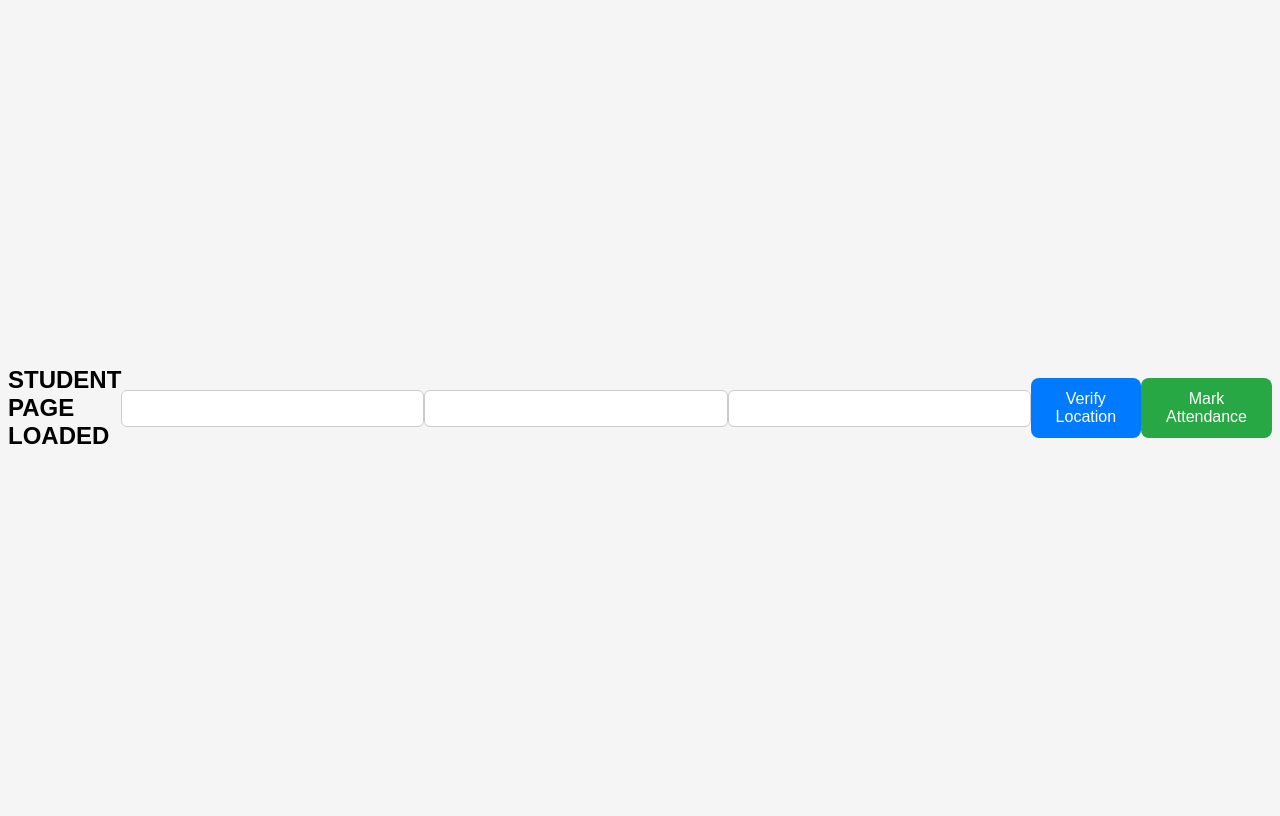
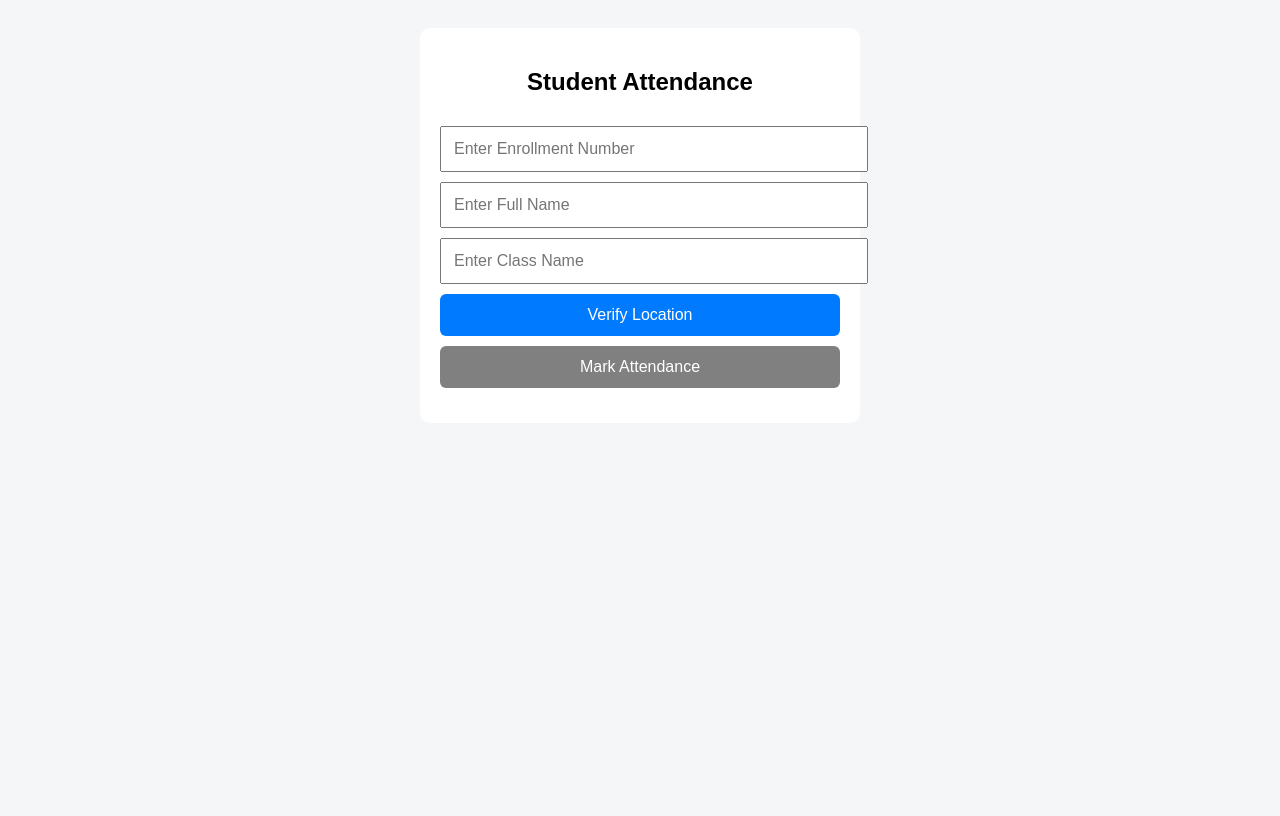
Before and after one commit to bhoidhara/smart-attendance-system, a Flask app: page / in a window 1280 px wide. After the commit the page ends 388 px from the top, so only its background shows below. Run offline with Flask 3, Linux system fonts and the light colour scheme.

Commit message:
update class_qr.png for scanning

```diff
--- a/static/student.js
+++ b/static/student.js
@@ -16,41 +16,21 @@ document.addEventListener("DOMContentLoaded", function () {
             return;
         }
 
-        if (!navigator.geolocation) {
-            message.innerText = "Location not supported";
-            return;
+        message.innerText = "Location will be verified (optional)...";
+
+        // Optional: still get location if available
+        if (navigator.geolocation) {
+            navigator.geolocation.getCurrentPosition(
+                (pos) => {
+                    console.log("Lat:", pos.coords.latitude, "Lng:", pos.coords.longitude);
+                },
+                () => { console.log("Location not provided"); }
+            );
         }
 
-        message.innerText = "Verifying location...";
-
-        navigator.geolocation.getCurrentPosition(
-            (pos) => {
-                fetch("/verify_location", {
-                    method: "POST",
-                    headers: { "Content-Type": "application/json" },
-                    body: JSON.stringify({
-                        enrollment: enrollment.value,
-                        name: name.value,
-                        class_name: className.value,
-                        latitude: pos.coords.latitude,
-                        longitude: pos.coords.longitude
-                    })
-                })
-                .then(res => res.json())
-                .then(data => {
-                    message.innerText = data.message;
-                    if (data.status === "success") {
-                        markBtn.disabled = false;
-                    }
-                })
-                .catch(() => {
-                    message.innerText = "Server error";
-                });
-            },
-            () => {
-                message.innerText = "Location permission denied";
-            }
-        );
+        // Always enable mark button
+        markBtn.disabled = false;
+        message.innerText = "You can now mark attendance";
     };
 
     markBtn.onclick = function () {
@@ -58,7 +38,9 @@ document.addEventListener("DOMContentLoaded", function () {
             method: "POST",
             headers: { "Content-Type": "application/json" },
             body: JSON.stringify({
-                enrollment: enrollment.value
+                enrollment: enrollment.value,
+                name: name.value,
+                class_name: className.value
             })
         })
         .then(res => res.json())
--- a/templates/index.html
+++ b/templates/index.html
@@ -1,22 +1,34 @@
 <!DOCTYPE html>
-<html>
+<html lang="en">
 <head>
+    <meta charset="UTF-8">
     <title>Student Attendance</title>
-    <link rel="stylesheet" href="{{ url_for('static', filename='style.css') }}">
+    <meta name="viewport" content="width=device-width, initial-scale=1.0">
+    <style>
+        body { font-family: Arial; background: #f4f6f8; padding: 20px; }
+        .card { max-width: 400px; margin: auto; background: white; padding: 20px; border-radius: 10px; }
+        h2 { text-align: center; }
+        input, button { width: 100%; padding: 12px; margin-top: 10px; font-size: 16px; }
+        button { border: none; border-radius: 6px; background: #007bff; color: white; }
+        button:disabled { background: gray; }
+        #message { margin-top: 15px; text-align: center; font-weight: bold; }
+    </style>
 </head>
 <body>
 
-<h2>STUDENT PAGE LOADED</h2>
+<div class="card">
+    <h2>Student Attendance</h2>
 
-<input id="enrollment">
-<input id="name">
-<input id="class_name">
+    <input type="text" id="enrollment" placeholder="Enter Enrollment Number">
+    <input type="text" id="name" placeholder="Enter Full Name">
+    <input type="text" id="class_name" placeholder="Enter Class Name">
 
-<button id="verifyBtn">Verify Location</button>
-<button id="markBtn" disabled>Mark Attendance</button>
+    <button id="verifyBtn">Verify Location</button>
+    <button id="markBtn" disabled>Mark Attendance</button>
 
-<p id="message"></p>
+    <div id="message"></div>
+</div>
 
-<script src="{{ url_for('static', filename='student.js') }}"></script>
+<script src="{{ url_for('static', filename='student.js') }}?v=5"></script>
 </body>
 </html>
```
Also changed, not shown: attendance.db (added), 1 other file.
